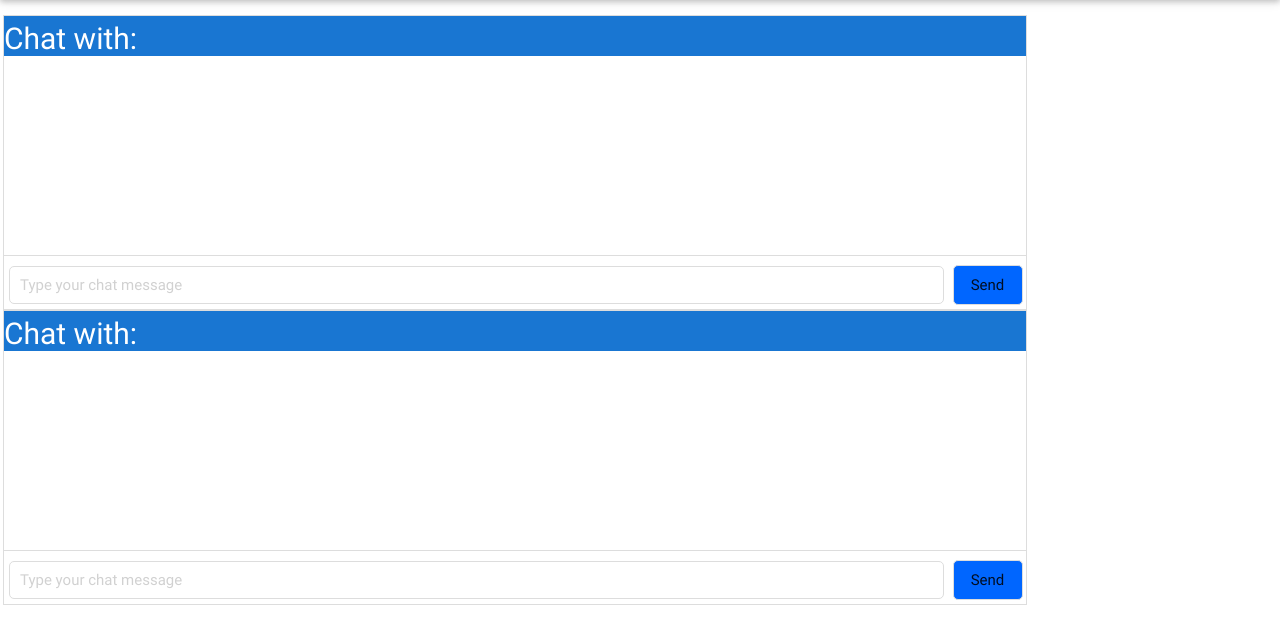
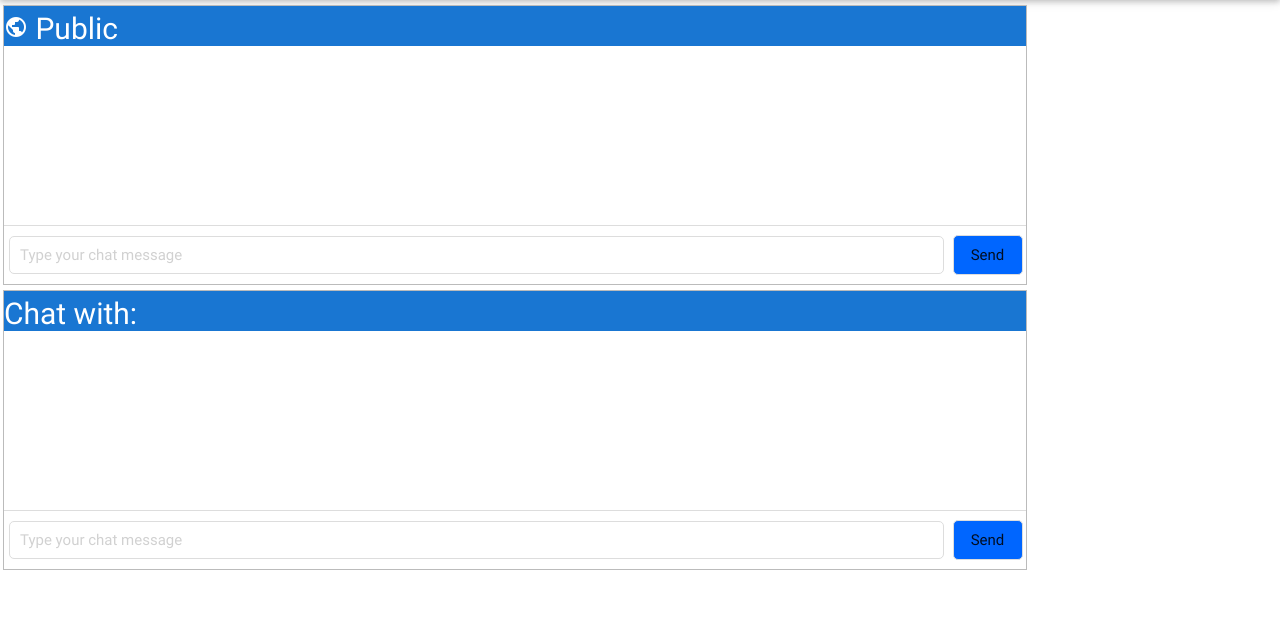
Before and after one commit to drinbigs/iChat, a PHP site: page /chat.php?user=1 in a window 1280 px wide. Shown: the part 64-708 px from the top of the page. Run offline with PHP 8.4, Linux system fonts and the light colour scheme; data that the repository does not hold is empty; some libraries are stand-ins or nearby versions.

Commit message:
Fix 2 chat boxes. Icons and frames.

```diff
--- a/chat.php
+++ b/chat.php
@@ -16,17 +16,6 @@ $user = $_GET['user'];
 	<script type="text/javascript" src="https://code.jquery.com/jquery-2.1.1.min.js"></script>
   <script type="text/javascript" src="js/materialize.min.js"></script>
 
-<nav>
-    <div class="nav-wrapper blue darken-3">
-    <a href="" class="brand-logo left">iChat</a>
-      <ul id="nav-mobile" class="right hide-on-med-and-down"  >
-        <li style="width: 200px;"><a class="dropdown-button user-btn" href="#" data-activates="dropdown1">
-        <?php echo ucwords($user) ?><i class="mdi-navigation-arrow-drop-down right"></i></a></li>
-      </ul>
-
-    </div>
-</nav>
-
 <form action="" method="post">
 <ul id="dropdown1" class="dropdown-content" >
   <li><a href="">Account</a></li>
@@ -36,10 +25,20 @@ $user = $_GET['user'];
 </ul>
 </form>
 
+<nav>
+    <div class="nav-wrapper blue darken-3">
+    <a href="" class="brand-logo left">iChat</a>
+      <ul id="nav-mobile" class="right hide-on-med-and-down"  >
+        <li style="width: 200px;"><a class="dropdown-button user-btn" href="#" data-activates="dropdown1">
+        <?php echo ucwords($user) ?><i class="mdi-navigation-arrow-drop-down right"></i></a></li>
+      </ul>
+    </div>
+</nav>
+
 <div class="cont">
 
 <div class="chatName" style="font-size: 30px; color: white;">
-   Chat with:
+    <i class="material-icons ic">public</i>&nbsp;Public
 </div>
 
 <div class="chatCont">
--- a/css/chat.css
+++ b/css/chat.css
@@ -10,7 +10,7 @@ body{
 }
 .nav-wrapper{
 	padding-right: 5px;
-	margin-bottom: 0px;
+	margin: 0px;
 }
 .row .col.s2{
 	height: 50px;
@@ -23,7 +23,7 @@ body{
 .chatCont{
 	margin-top: 0px;
 	width: 100%;
-	height: 200px;
+	height: 180px;
 }
 
 
@@ -94,11 +94,11 @@ body{
 
 
 .cont{
-	border: 1px solid #ddd;
-	height: 295px;
+	border: 1px solid #bbb;
+	height: 280px;
 	width: 80%;
 	margin-bottom: 0px;
-	margin-top: 0px;
+	margin-top: 5px;
 	margin-left: 3px;
 }
 
```
